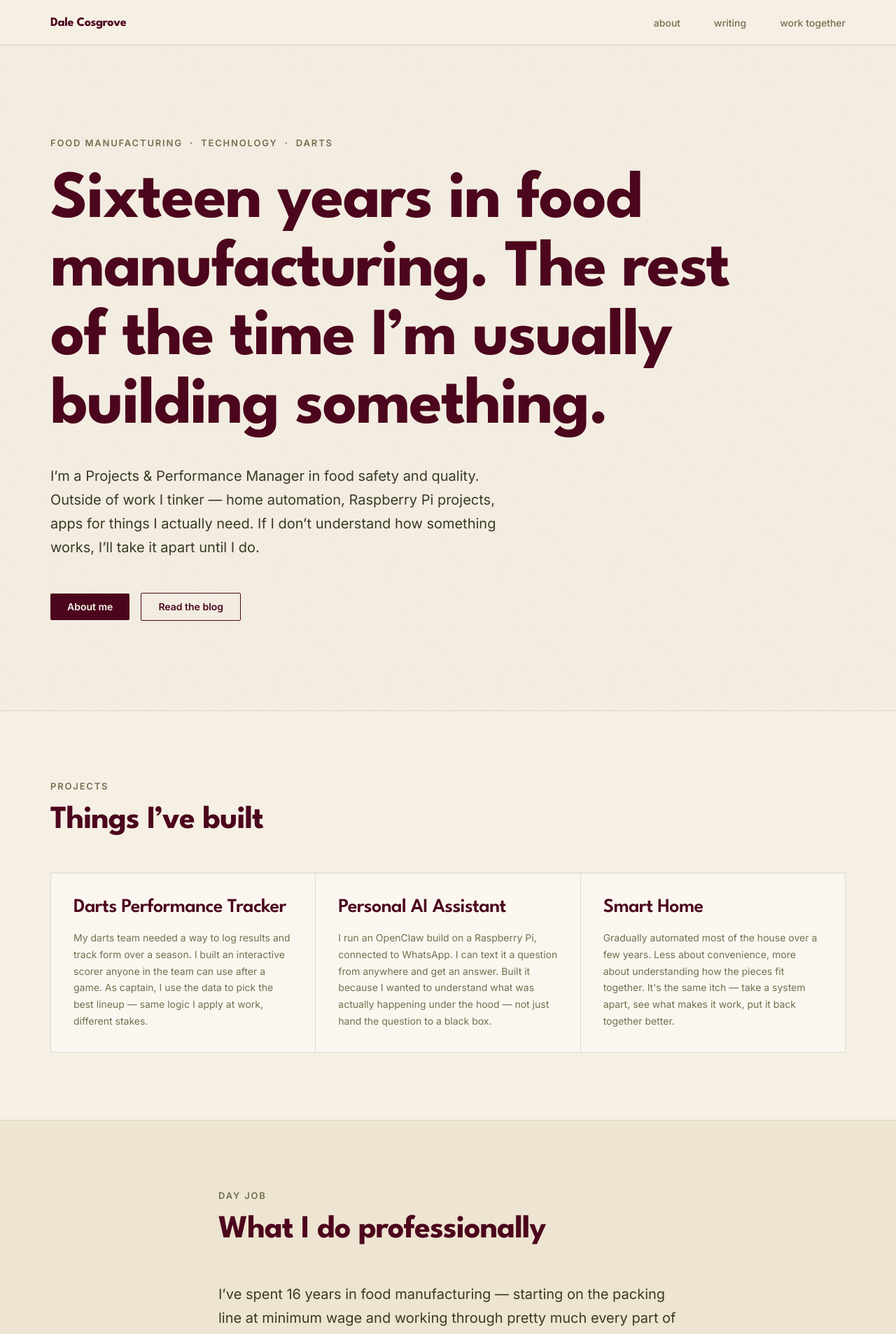
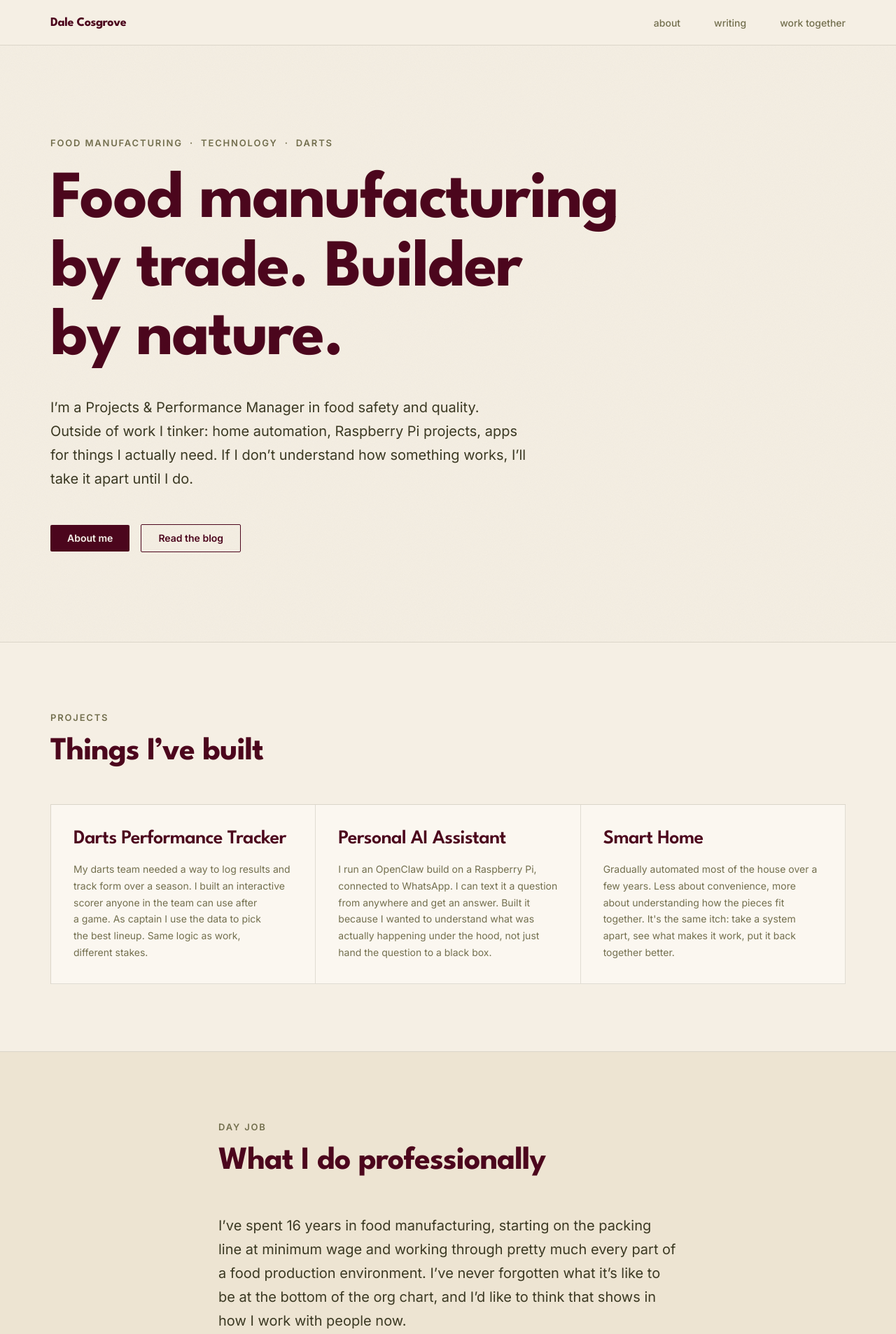
Before and after one commit to CosgroDev/Personal-v2, a Next.js app: page / in a window 1280 px wide. Shown: the top 1906 px of the page at 70% size. Built offline with nearby package versions, Linux system fonts and the light colour scheme.

Commit message:
Remove all em dashes, shorten hero tagline
Replaced every em dash with restructured sentences or colons.
Hero heading cut from 4 lines to 3: 'Food manufacturing by trade. Builder by nature.'

https://claude.ai/code/session_01PY2onpCV1zqVKGFh612U8a

```diff
--- a/app/page.tsx
+++ b/app/page.tsx
@@ -11,17 +11,17 @@ const projects = [
   {
     title: 'Darts Performance Tracker',
     description:
-      'My darts team needed a way to log results and track form over a season. I built an interactive scorer anyone in the team can use after a game. As captain, I use the data to pick the best lineup — same logic I apply at work, different stakes.',
+      'My darts team needed a way to log results and track form over a season. I built an interactive scorer anyone in the team can use after a game. As captain I use the data to pick the best lineup. Same logic as work, different stakes.',
   },
   {
     title: 'Personal AI Assistant',
     description:
-      'I run an OpenClaw build on a Raspberry Pi, connected to WhatsApp. I can text it a question from anywhere and get an answer. Built it because I wanted to understand what was actually happening under the hood — not just hand the question to a black box.',
+      'I run an OpenClaw build on a Raspberry Pi, connected to WhatsApp. I can text it a question from anywhere and get an answer. Built it because I wanted to understand what was actually happening under the hood, not just hand the question to a black box.',
   },
   {
     title: 'Smart Home',
     description:
-      'Gradually automated most of the house over a few years. Less about convenience, more about understanding how the pieces fit together. It\'s the same itch — take a system apart, see what makes it work, put it back together better.',
+      'Gradually automated most of the house over a few years. Less about convenience, more about understanding how the pieces fit together. It\'s the same itch: take a system apart, see what makes it work, put it back together better.',
   },
 ]
 
@@ -33,14 +33,13 @@ export default function Home() {
         <div className="container">
           <p className="eyebrow hero-eyebrow">Food manufacturing&nbsp;&nbsp;·&nbsp;&nbsp;Technology&nbsp;&nbsp;·&nbsp;&nbsp;Darts</p>
           <h1 className="hero-heading">
-            Sixteen years in food<br />
-            manufacturing. The rest<br />
-            of the time I&rsquo;m usually<br />
-            building something.
+            Food manufacturing<br />
+            by trade. Builder<br />
+            by nature.
           </h1>
           <p className="lead hero-lead">
             I&rsquo;m a Projects &amp; Performance Manager in food safety and quality.
-            Outside of work I tinker — home automation, Raspberry Pi projects,
+            Outside of work I tinker: home automation, Raspberry Pi projects,
             apps for things I actually need. If I don&rsquo;t understand how something
             works, I&rsquo;ll take it apart until I do.
           </p>
@@ -74,7 +73,7 @@ export default function Home() {
           <h2 className="section-heading">What I do professionally</h2>
           <div className="prose-block">
             <p>
-              I&rsquo;ve spent 16 years in food manufacturing — starting on the packing
+              I&rsquo;ve spent 16 years in food manufacturing, starting on the packing
               line at minimum wage and working through pretty much every part of
               a food production environment. I&rsquo;ve never forgotten what it&rsquo;s like
               to be at the bottom of the org chart, and I&rsquo;d like to think that shows
@@ -82,7 +81,7 @@ export default function Home() {
             </p>
             <p>
               Today I manage projects and performance within food safety and quality.
-              That means internal processes, best practice, and a lot of data — turning
+              That means internal processes, best practice, and a lot of data. I turn
               numbers into stories that people can actually understand and act on.
               The analysis is secondary to the communication. If the insight doesn&rsquo;t
               land, it doesn&rsquo;t matter how good the data is.
```
Also changed, not shown: content/posts/darts-tracker.mdx (+5 -5 lines).
